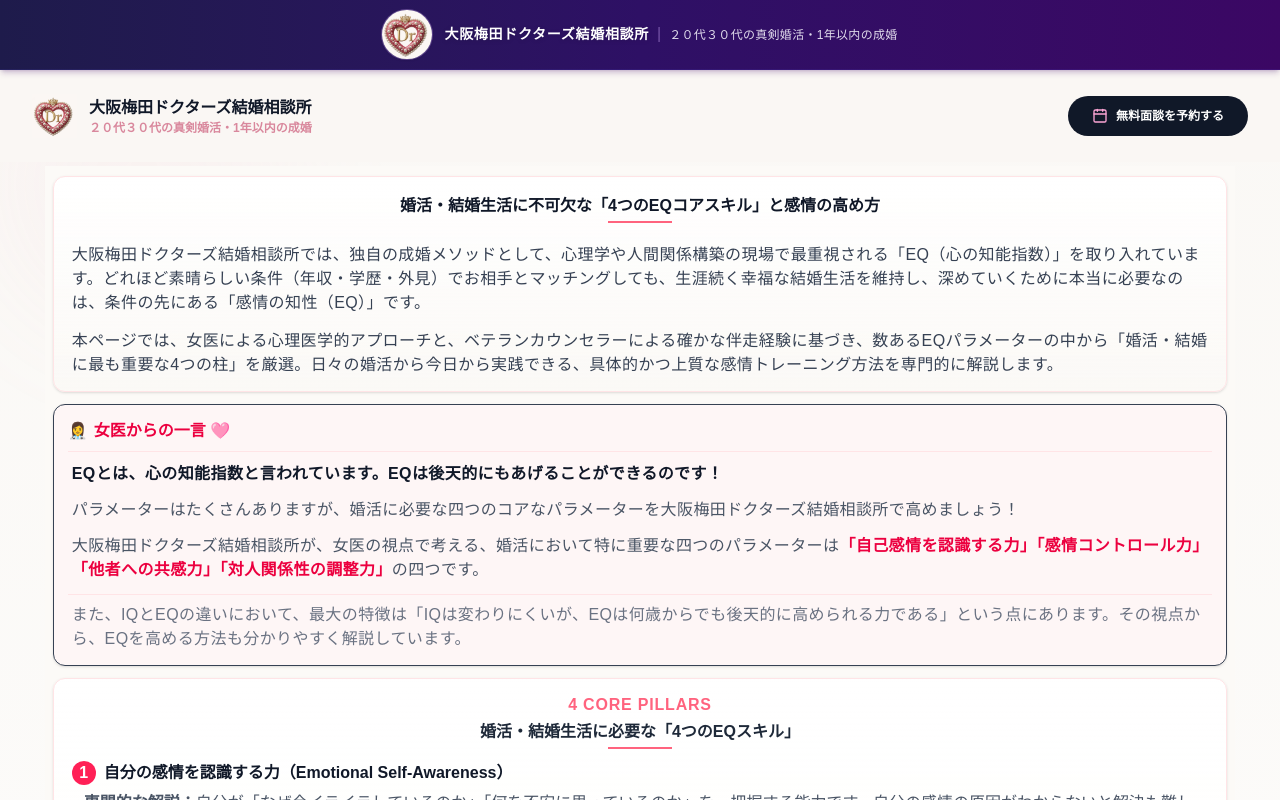
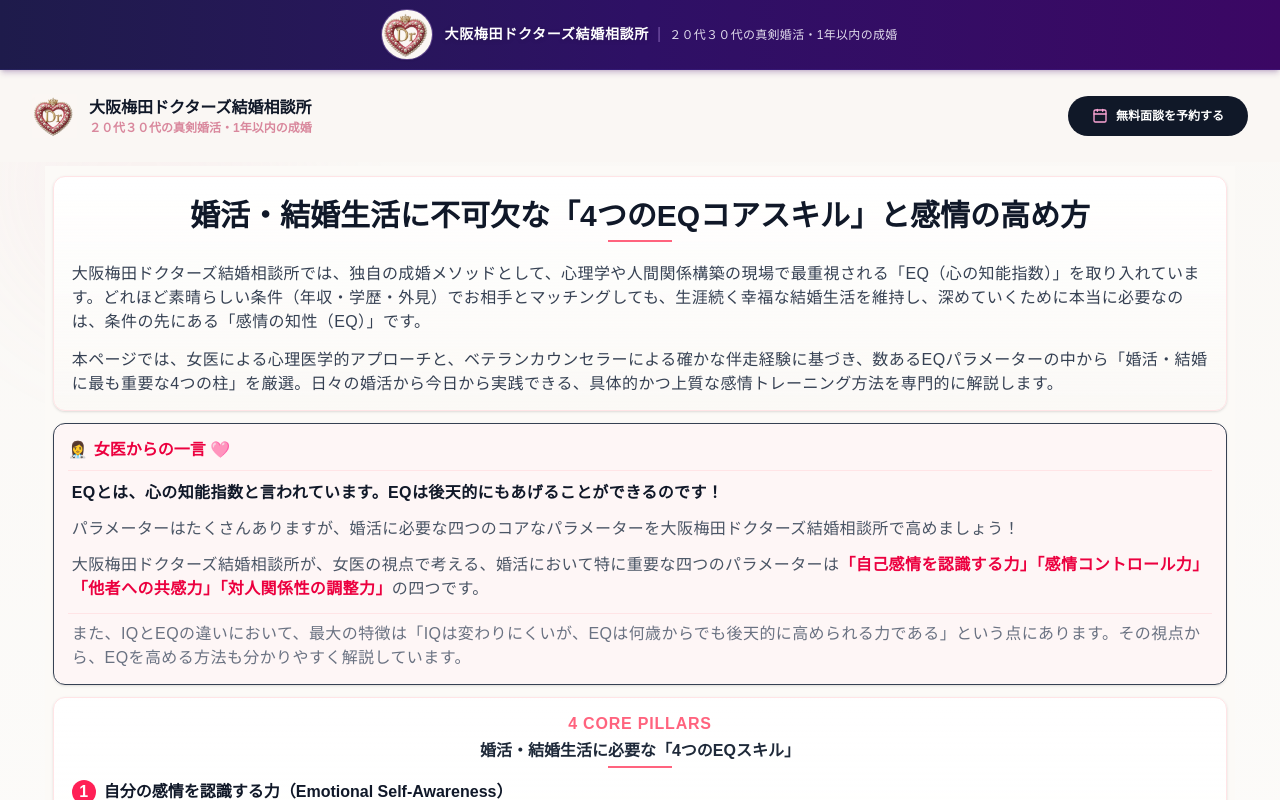
Before and after one commit to shougapan/Toa-Website, a Next.js app: page /EQ in a window 1280 px wide. Shown: the top 800 px of the page. Built offline with nearby package versions, Linux system fonts and the light colour scheme.

Commit message:
made eq h1 bigger

```diff
--- a/app/EQ/page.tsx
+++ b/app/EQ/page.tsx
@@ -80,7 +80,7 @@
       <section className="w-full space-y-1.5 text-gray-700 leading-relaxed rounded-xl border border-rose-100 bg-gradient-to-b from-white to-[#FAF8F5]/40 p-3.5 shadow-sm text-base">
         {/* Header */}
         <div className="text-center space-y-1 mb-4 p-1 text-base">
-          <h1 className="font-black text-gray-900 leading-snug text-base">
+          <h1 className="font-black text-gray-900 leading-snug text-3xl">
             婚活・結婚生活に不可欠な「4つのEQコアスキル」と感情の高め方
           </h1>
           <div className="mx-auto mt-1 h-0.5 w-16 bg-rose-400" />
```
